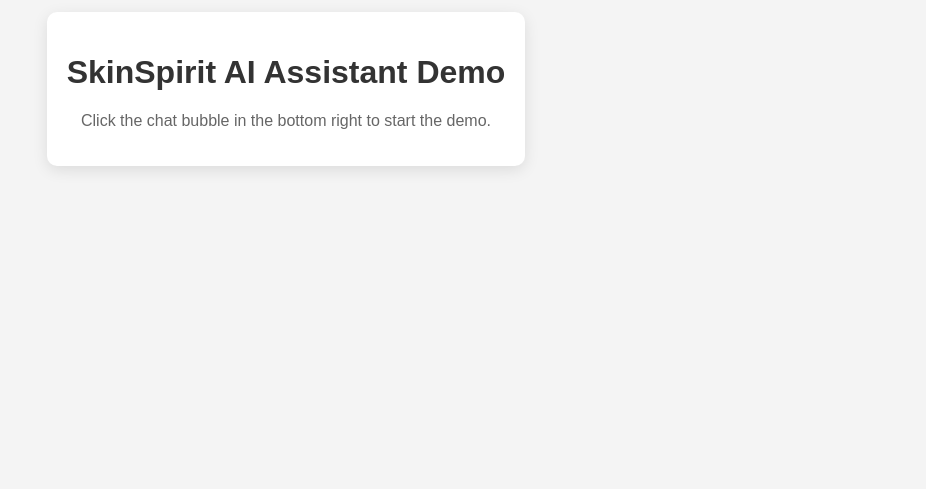
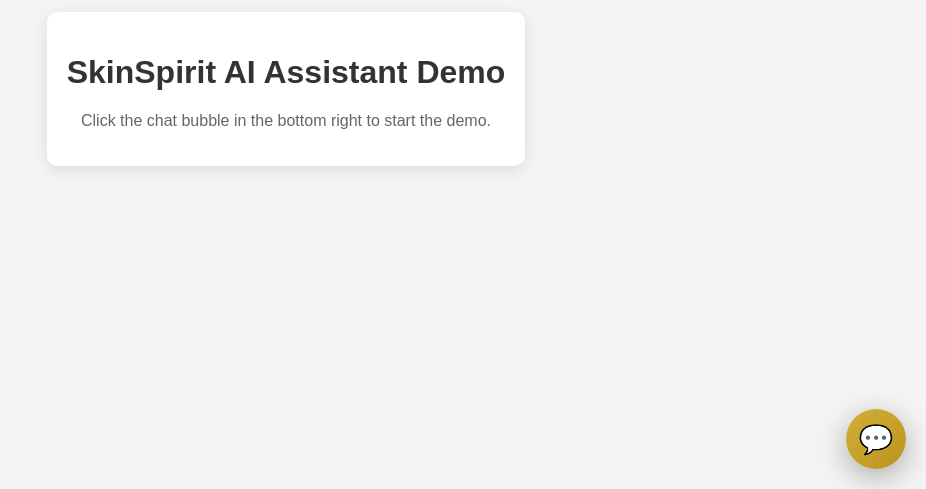
Before and after one commit to KHALIDIIN12/ai-support-widgets, a plain HTML site: page index.html in a window 1280 px wide. Shown: the part 311-800 px from the top of the page, without its empty margins (354-1280 px from the left). Drawn offline with Linux system fonts and the light colour scheme.

Commit message:
fix: matched script name to filename

```diff
--- a/index.html
+++ b/index.html
@@ -17,6 +17,6 @@
         <p>Click the chat bubble in the bottom right to start the demo.</p>
     </div>
 
-    <script src="test ai widget tmeplate.js"></script>
+    <script src="ai-widget-template.js"></script>
 </body>
 </html>
```
